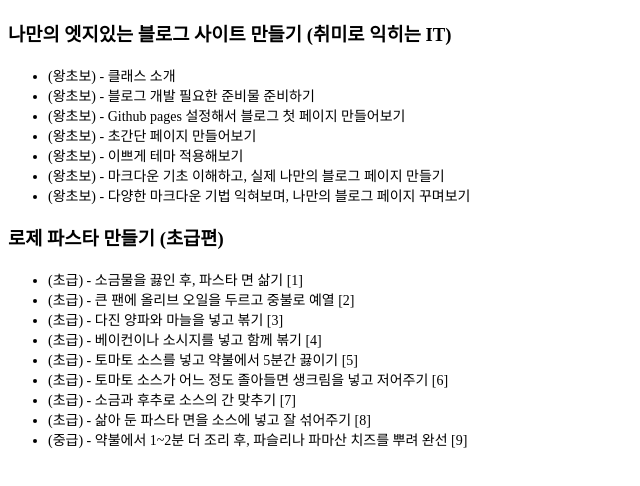
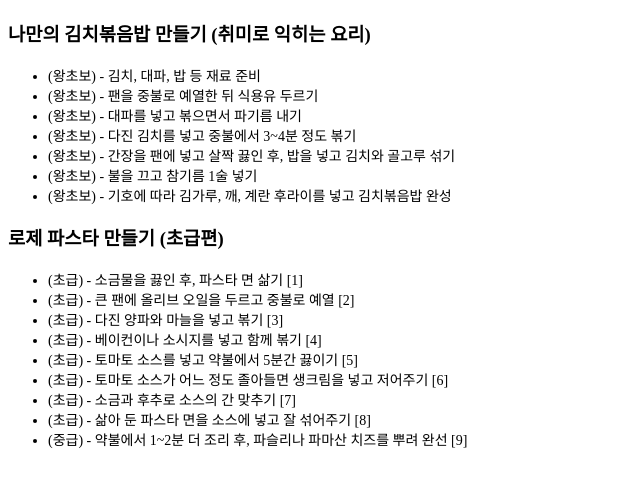
Before and after one commit to Jiwoon22/Crawl_test_web, a plain HTML site: page index.html in a window 1280 px wide. Shown: the part 70-556 px from the top of the page, without its empty margins (0-640 px from the left). Drawn offline with Linux system fonts and the light colour scheme.

Commit message:
Update index.html

```diff
--- a/index.html
+++ b/index.html
@@ -14,15 +14,15 @@
 <body>
 <h1>크롤링 테스트 페이지 </h1>
 
-<h3>나만의 엣지있는 블로그 사이트 만들기 (취미로 익히는 IT)</h3>
+<h3>나만의 김치볶음밥 만들기 (취미로 익히는 요리)</h3>
 <ul id="hobby_course_list">
-    <li class="course" id="start">(왕초보) - 클래스 소개</li>
-    <li class="course" id="start">(왕초보) - 블로그 개발 필요한 준비물 준비하기</li>
-    <li class="course" id="start">(왕초보) - Github pages 설정해서 블로그 첫 페이지 만들어보기</li>
-    <li class="course" id="start">(왕초보) - 초간단 페이지 만들어보기</li>
-    <li class="course" id="start">(왕초보) - 이쁘게 테마 적용해보기</li>
-    <li class="course" id="start">(왕초보) - 마크다운 기초 이해하고, 실제 나만의 블로그 페이지 만들기</li>
-    <li class="course" id="start">(왕초보) - 다양한 마크다운 기법 익혀보며, 나만의 블로그 페이지 꾸며보기</li>
+    <li class="course" id="start">(왕초보) - 김치, 대파, 밥 등 재료 준비</li>
+    <li class="course" id="start">(왕초보) - 팬을 중불로 예열한 뒤 식용유 두르기</li>
+    <li class="course" id="start">(왕초보) - 대파를 넣고 볶으면서 파기름 내기</li>
+    <li class="course" id="start">(왕초보) - 다진 김치를 넣고 중불에서 3~4분 정도 볶기</li>
+    <li class="course" id="start">(왕초보) - 간장을 팬에 넣고 살짝 끓인 후, 밥을 넣고 김치와 골고루 섞기</li>
+    <li class="course" id="start">(왕초보) - 불을 끄고 참기름 1술 넣기</li>
+    <li class="course" id="start">(왕초보) - 기호에 따라 김가루, 깨, 계란 후라이를 넣고 김치볶음밥 완성</li>
 </ul>
 
 <h3>로제 파스타 만들기 (초급편)</h3>
```
